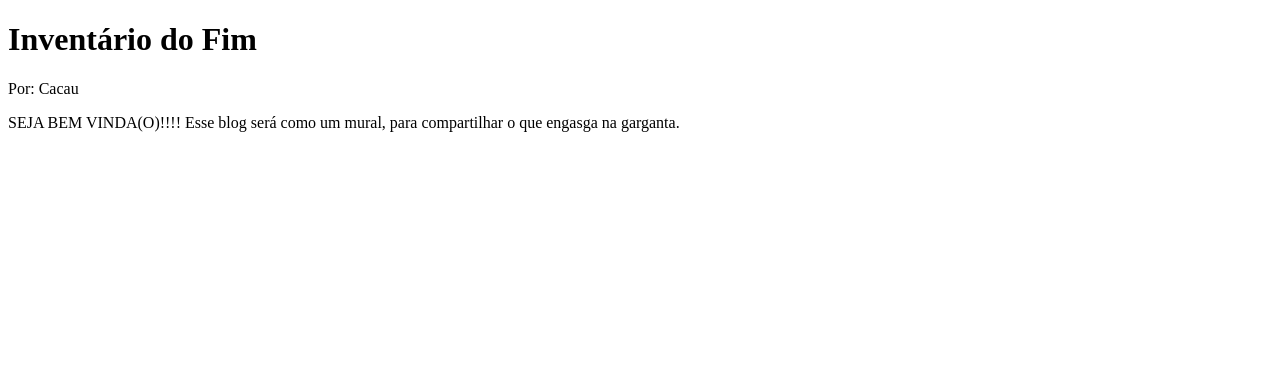
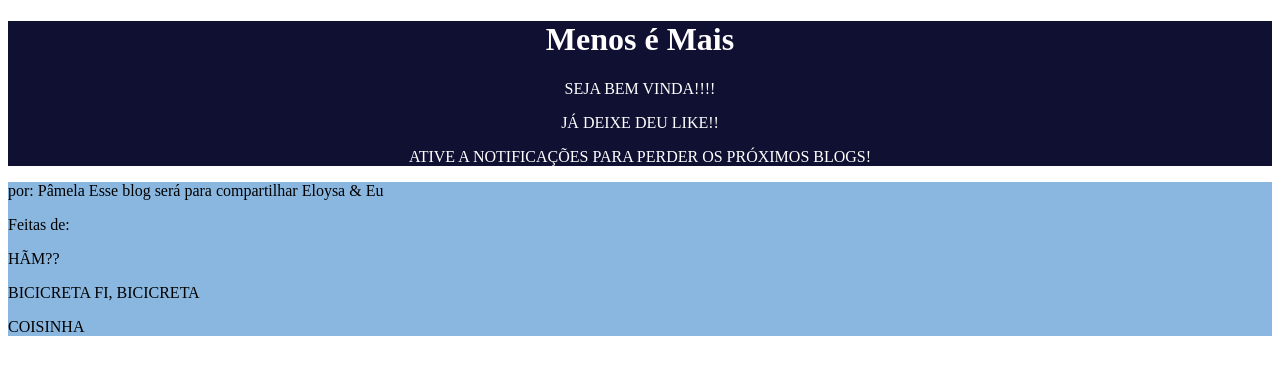
Before and after one commit to plminueza/pagina-web, a plain HTML site: page index.html in a window 1280 px wide. Drawn offline with Linux system fonts and the light colour scheme.

Commit message:
Add files via upload

```diff
--- a/index.html
+++ b/index.html
@@ -5,12 +5,39 @@
     <meta charset="UTF-8">
     <meta name="viewport" content="width=device-width, initial-scale=1.0">
     <title>Blog</title>
+
+    <style>
+        header {
+            background-color: rgb(16, 16, 51);
+            color: white;
+            text-align: center;
+            max-width: 1800px;
+            margin: 0 auto;
+        }
+        main {background-color: rgb(138, 183, 224);}
+    </style>
 </head>
+
 <body>
-<h1> Inventário do Fim</h1>
-<p>Por: Cacau</p>
-<p> SEJA BEM VINDA(O)!!!!
-    Esse blog será como um mural, para compartilhar o que engasga na garganta. </p>
+    <header>
+<h1>Menos é Mais</h1>
 
+<p> SEJA BEM VINDA!!!!
+    <P>JÁ DEIXE DEU LIKE!!</P>
+    <P>ATIVE A NOTIFICAÇÕES PARA PERDER OS PRÓXIMOS BLOGS! </P>
+
+    </header>
+    <MAin>
+     <p> por: Pâmela
+        Esse blog será para compartilhar Eloysa & Eu
+         </p>
+
+    <p>
+    <p> Feitas de:
+    <P>HÃM??</P>
+    <P>BICICRETA FI, BICICRETA</P>
+     <P>COISINHA</P>
+     </p>
+    </MAin>
 </body>
 </html>
```
